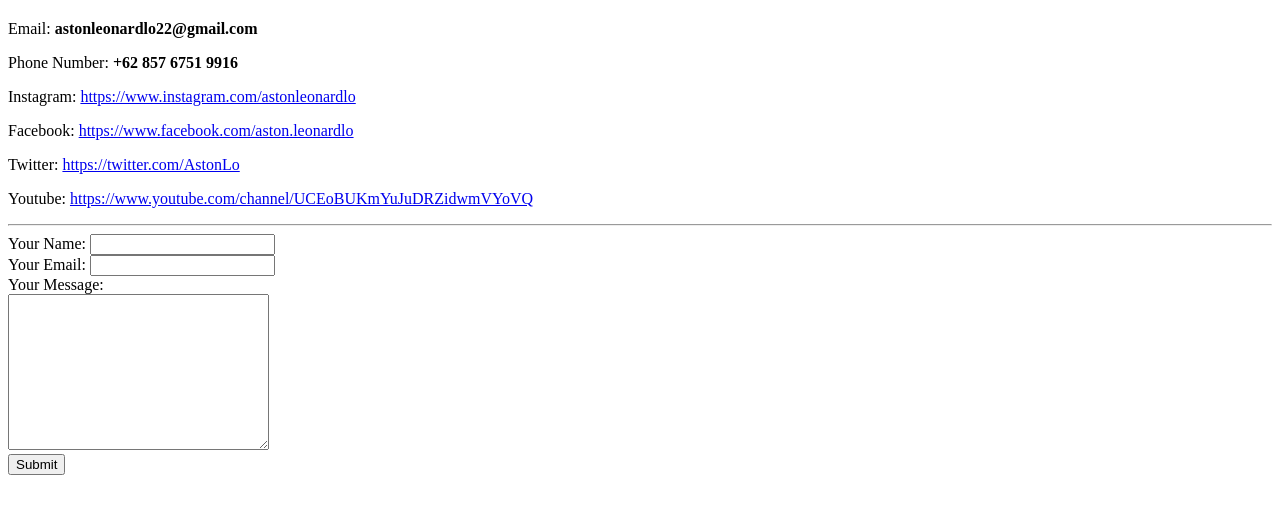
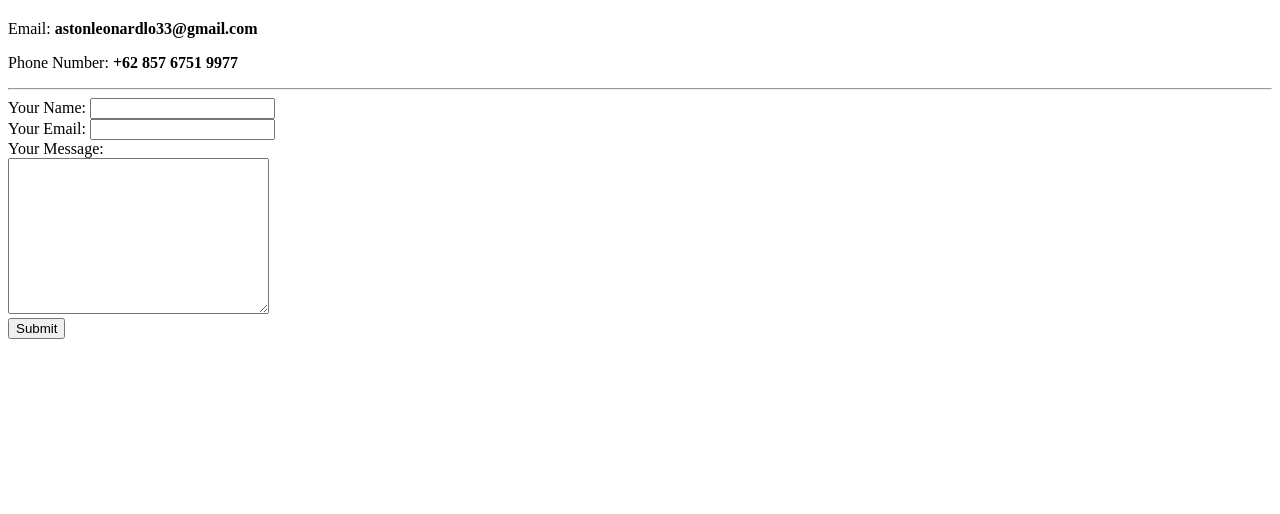
Before and after one commit to astonleonard/cv, a plain HTML site: page contact.html in a window 1280 px wide. Shown: the part 60-574 px from the top of the page. Drawn offline with Linux system fonts and the light colour scheme.

Commit message:
Update contact.html

```diff
--- a/contact.html
+++ b/contact.html
@@ -8,14 +8,10 @@
 
 <body>
   <h1><strong>My Contact Details</strong></h1>
-  <p>Email: <strong>astonleonardlo22@gmail.com</strong></p>
-  <p>Phone Number: <strong>+62 857 6751 9916</strong></p>
-  <p>Instagram: <a href="https://www.instagram.com/astonleonardlo/">https://www.instagram.com/astonleonardlo</a></p>
-  <p>Facebook: <a href="https://www.facebook.com/aston.leonardlo">https://www.facebook.com/aston.leonardlo</a></p>
-  <p>Twitter: <a href="https://twitter.com/AstonLo">https://twitter.com/AstonLo</a></p>
-  <p>Youtube: <a href="https://www.youtube.com/channel/UCEoBUKmYuJuDRZidwmVYoVQ">https://www.youtube.com/channel/UCEoBUKmYuJuDRZidwmVYoVQ</a></p>
+  <p>Email: <strong>astonleonardlo33@gmail.com</strong></p>
+  <p>Phone Number: <strong>+62 857 6751 9977</strong></p>
   <hr>
-  <form action="mailto:astonleonardlo22@gmail.com" method="post" enctype="text/plain">
+  <form action="mailto:astonleonardlo33@gmail.com" method="post" enctype="text/plain">
     <label>Your Name:</label>
     <input type="text" name="yourName" value=""><br>
     <label>Your Email:</label>
```
